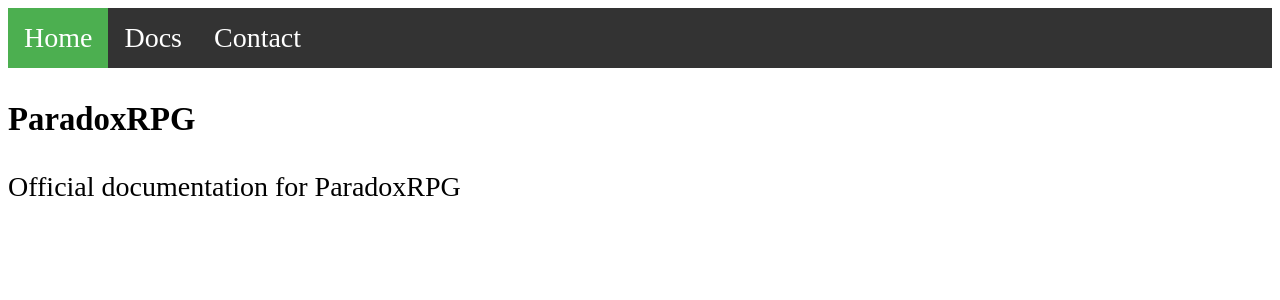
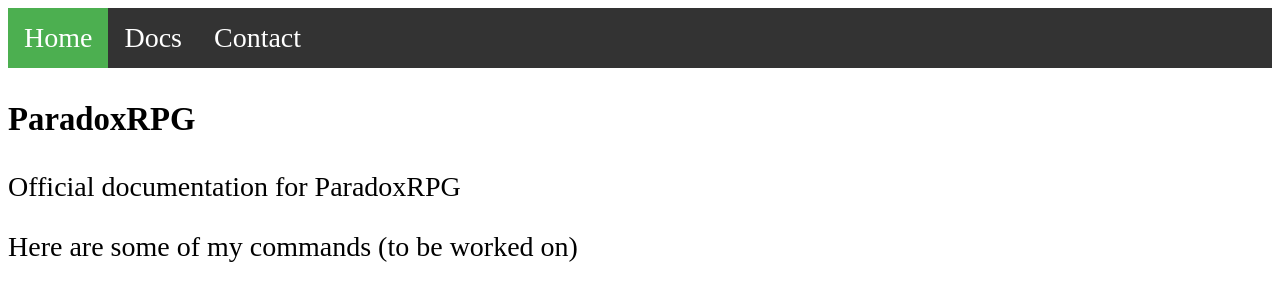
Before and after one commit to SwyftPain/SwyftPain.github.io, a plain HTML site: page index.html in a window 1280 px wide. Drawn offline with Linux system fonts and the light colour scheme.

Commit message:
Update index.html

```diff
--- a/index.html
+++ b/index.html
@@ -49,6 +49,7 @@ li a:hover {
 <h3>ParadoxRPG</h3>
 <p>Official documentation for ParadoxRPG</p>
 
+Here are some of my commands (to be worked on)
 
 </body>
 </html>
```
